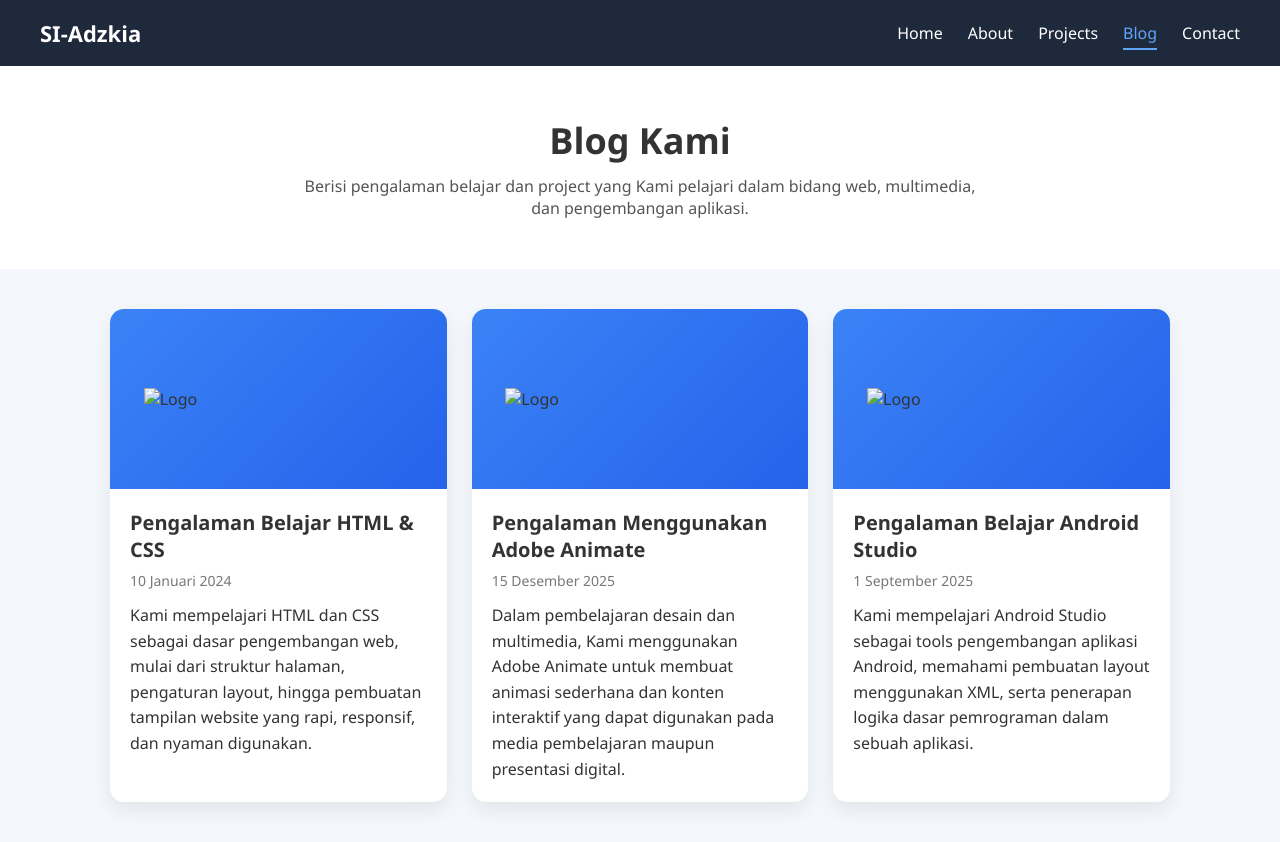
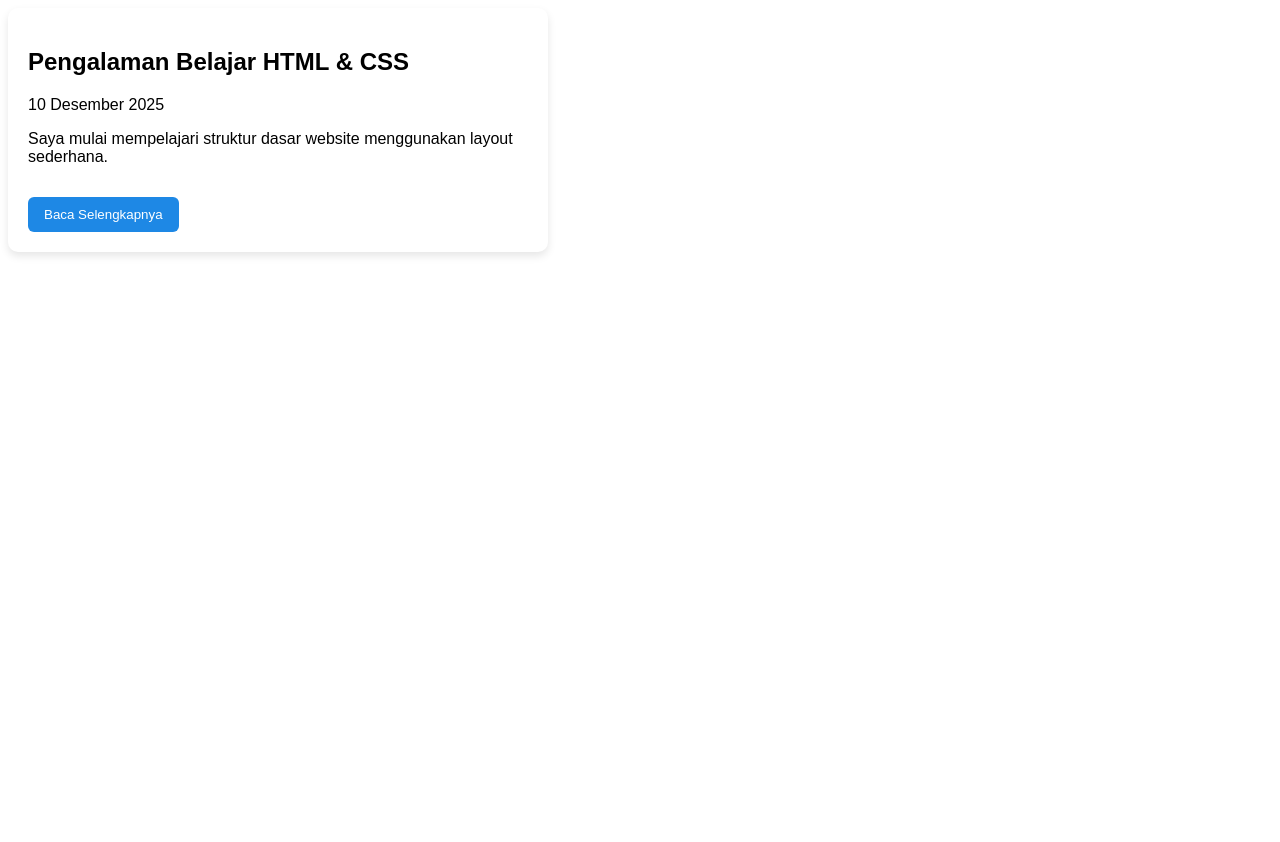
Before and after one commit to jenissabrina06-code/website-portofolio-digital, a plain HTML site: page blog.html in a window 1280 px wide. After the commit the page ends 800 px from the top, so only its background shows below. Drawn offline with Linux system fonts and the light colour scheme.

Commit message:
Refactor blog.html and add experience card
Updated the blog layout and added a new experience card with a toggle feature for more text.

```diff
--- a/blog.html
+++ b/blog.html
@@ -2,233 +2,66 @@
 <html lang="id">
 <head>
     <meta charset="UTF-8">
-    <title>Blog Saya</title>
-    <meta name="viewport" content="width=device-width, initial-scale=1.0">
+    <title>Pengalaman Belajar</title>
+    <style>
+        body {
+            font-family: Arial, sans-serif;
+        }
+        .card {
+            width: 500px;
+            padding: 20px;
+            border-radius: 10px;
+            box-shadow: 0 4px 8px rgba(0,0,0,0.1);
+        }
+        .more-text {
+            display: none;
+            margin-top: 10px;
+        }
+        button {
+            margin-top: 15px;
+            padding: 10px 16px;
+            background-color: #1e88e5;
+            color: white;
+            border: none;
+            border-radius: 6px;
+            cursor: pointer;
+        }
+    </style>
 </head>
 <body>
 
-<!-- NAVBAR -->
-<nav class="navbar">
-    <div class="logo">SI-Adzkia</div>
-    <ul class="nav-menu">
-        <li><a href="index.html">Home</a></li>
-        <li><a href="about.html">About</a></li>
-        <li><a href="projects.html">Projects</a></li>
-        <li><a href="blog.html" class="active">Blog</a></li>
-        <li><a href="contact.html">Contact</a></li>
-    </ul>
-</nav>
+<div class="card">
+    <h2>Pengalaman Belajar HTML & CSS</h2>
+    <p>10 Desember 2025</p>
+    <p>
+        Saya mulai mempelajari struktur dasar website menggunakan layout sederhana.
+    </p>
 
-<!-- HEADER BLOG -->
-<section class="blog-header">
-    <h1>Blog Kami</h1>
-    <p>
-        Berisi pengalaman belajar dan project yang Kami pelajari
-        dalam bidang web, multimedia, dan pengembangan aplikasi.
-    </p>
-</section>
-
-<!-- BLOG LIST -->
-<section class="blog-container">
-
-    <!-- CARD 1 -->
-    <div class="blog-card">
-        <div class="blog-img">
-           <img src="../assets/img/logo1.jpeg" alt="Logo">
-        </div>
-        <div class="blog-content">
-            <h3>Pengalaman Belajar HTML & CSS</h3>
-            <span>10 Januari 2024</span>
-            <p>
-                Kami mempelajari HTML dan CSS sebagai dasar pengembangan web,
-                mulai dari struktur halaman, pengaturan layout, hingga
-                pembuatan tampilan website yang rapi, responsif, dan
-                nyaman digunakan.
-            </p>
-        </div>
+    <div class="more-text" id="moreText">
+        <p>
+            Saya belajar tentang tag HTML seperti <b>div</b>, <b>header</b>, dan
+            <b>footer</b>. Selain itu, saya juga mempelajari CSS untuk mengatur warna,
+            margin, padding, dan layout agar tampilan website lebih menarik.
+        </p>
     </div>
 
-    <!-- CARD 2 -->
-    <div class="blog-card">
-        <div class="blog-img">
-         <img src="../assets/img/logo2.jpeg" alt="Logo">
-        </div>
-        <div class="blog-content">
-            <h3>Pengalaman Menggunakan Adobe Animate</h3>
-            <span>15 Desember 2025</span>
-            <p>
-                Dalam pembelajaran desain dan multimedia, Kami menggunakan
-                Adobe Animate untuk membuat animasi sederhana dan konten
-                interaktif yang dapat digunakan pada media pembelajaran
-                maupun presentasi digital.
-            </p>
-        </div>
-    </div>
+    <button onclick="toggleText()" id="btnText">Baca Selengkapnya</button>
+</div>
 
-    <!-- CARD 3 -->
-    <div class="blog-card">
-        <div class="blog-img">
-           <img src="../assets/img/logo3.jpeg" alt="Logo">
-        </div>
-        <div class="blog-content">
-            <h3>Pengalaman Belajar Android Studio</h3>
-            <span>1 September 2025</span>
-            <p>
-                Kami mempelajari Android Studio sebagai tools pengembangan
-                aplikasi Android, memahami pembuatan layout menggunakan XML,
-                serta penerapan logika dasar pemrograman dalam sebuah aplikasi.
-            </p>
-        </div>
-    </div>
+<script>
+    function toggleText() {
+        const text = document.getElementById("moreText");
+        const btn = document.getElementById("btnText");
 
-</section>
-
-<!-- STYLE -->
-<style>
-
-/* RESET */
-* {
-    margin: 0;
-    padding: 0;
-    box-sizing: border-box;
-    font-family: "Segoe UI", Arial, sans-serif;
-}
-
-body {
-    background-color: #f4f7fb;
-    color: #333;
-}
-
-/* NAVBAR */
-.navbar {
-    display: flex;
-    justify-content: space-between;
-    align-items: center;
-    padding: 18px 40px;
-    background-color: #1e293b;
-}
-
-.logo {
-    color: #fff;
-    font-size: 22px;
-    font-weight: bold;
-}
-
-.nav-menu {
-    list-style: none;
-    display: flex;
-    gap: 25px;
-}
-
-.nav-menu a {
-    text-decoration: none;
-    color: #fff;
-    font-size: 16px;
-    padding-bottom: 4px;
-}
-
-.nav-menu a:hover,
-.nav-menu a.active {
-    color: #60a5fa;
-    border-bottom: 2px solid #60a5fa;
-}
-
-/* HEADER BLOG */
-.blog-header {
-    text-align: center;
-    padding: 50px 20px;
-    background: #ffffff;
-}
-
-.blog-header h1 {
-    font-size: 36px;
-    margin-bottom: 10px;
-}
-
-.blog-header p {
-    color: #555;
-    max-width: 700px;
-    margin: auto;
-}
-
-/* BLOG CONTAINER */
-.blog-container {
-    max-width: 1100px;
-    margin: 40px auto;
-    padding: 0 20px;
-    display: grid;
-    grid-template-columns: repeat(auto-fit, minmax(300px, 1fr));
-    gap: 25px;
-}
-
-/* BLOG CARD */
-.blog-card {
-    background: white;
-    border-radius: 14px;
-    overflow: hidden;
-    box-shadow: 0 8px 20px rgba(0,0,0,0.08);
-    transition: transform 0.3s ease;
-}
-
-.blog-card:hover {
-    transform: translateY(-6px);
-}
-
-/* GAMBAR */
-.blog-img {
-    height: 180px;
-    background: linear-gradient(135deg, #3b82f6, #2563eb);
-    display: flex;
-    align-items: center;
-    justify-content: center;
-    overflow: hidden;
-}
-
-.blog-img img {
-    width: 80%;
-    max-height: 120px;
-    object-fit: contain;
-    transition: transform 0.3s ease;
-}
-
-.blog-card:hover .blog-img img {
-    transform: scale(1.05);
-}
-
-/* ISI BLOG */
-.blog-content {
-    padding: 20px;
-}
-
-.blog-content h3 {
-    font-size: 20px;
-    margin-bottom: 6px;
-}
-
-.blog-content span {
-    font-size: 14px;
-    color: #777;
-}
-
-.blog-content p {
-    margin-top: 12px;
-    line-height: 1.6;
-}
-
-/* RESPONSIVE */
-@media (max-width: 600px) {
-    .navbar {
-        flex-direction: column;
-        gap: 10px;
+        if (text.style.display === "none") {
+            text.style.display = "block";
+            btn.innerText = "Tutup";
+        } else {
+            text.style.display = "none";
+            btn.innerText = "Baca Selengkapnya";
+        }
     }
-}
-
-</style>
-
-<script src="js/main.js"></script>
-</body>
-</html>
-
+</script>
 
 </body>
 </html>
```
